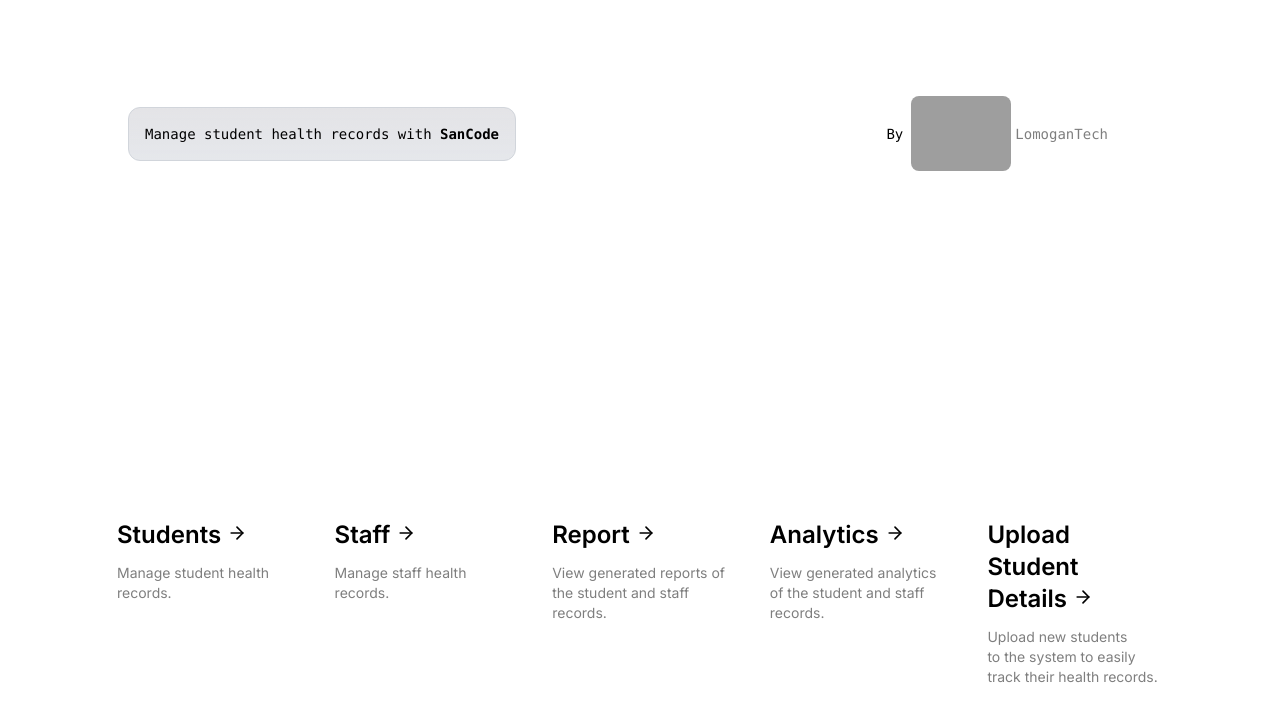
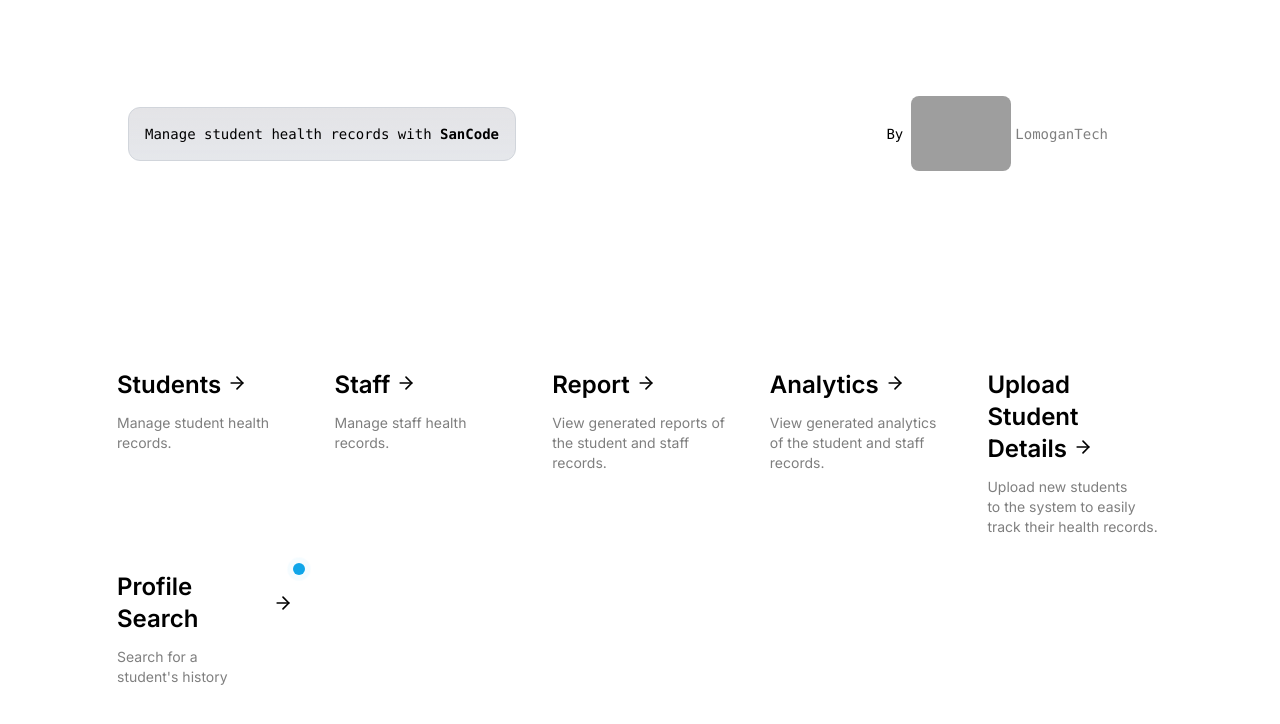
Before and after one commit to code-briomar/san-code, a Next.js app: page / in a window 1280 px wide. Shown: the top 724 px of the page. Built offline with nearby package versions, Linux system fonts and the light colour scheme; grey boxes are pictures that could not be loaded.

Commit message:
chore : linking the new section on the home menu

```diff
--- a/src/app/page.js
+++ b/src/app/page.js
@@ -4,7 +4,12 @@ import Image from "next/image";
 import { useEffect, useState } from "react";
 
 export default function Home() {
-  const [timeLeft, setTimeLeft] = useState({days:0,hours:0,minutes:0,seconds:0});
+  const [timeLeft, setTimeLeft] = useState({
+    days: 0,
+    hours: 0,
+    minutes: 0,
+    seconds: 0,
+  });
   useEffect(() => {
     console.log(
       "%c This project is developed by Briomar",
@@ -12,24 +17,27 @@ export default function Home() {
       "background: #222; color: #bada55"
     );
 
-
     const targetDate = new Date();
-    targetDate.setDate(targetDate.getDate()+4);
+    targetDate.setDate(targetDate.getDate() + 4);
 
     const calculateTimeLeft = () => {
       const now = new Date();
       const timeDifference = targetDate - now;
 
-      if(timeDifference > 0){
+      if (timeDifference > 0) {
         const days = Math.floor(timeDifference / (1000 * 60 * 60 * 24));
-        const hours = Math.floor((timeDifference % (1000 * 60 * 60 * 24)) / (1000 * 60 * 60));
-        const minutes = Math.floor((timeDifference % (1000 * 60 * 60)) / (1000 * 60));
+        const hours = Math.floor(
+          (timeDifference % (1000 * 60 * 60 * 24)) / (1000 * 60 * 60)
+        );
+        const minutes = Math.floor(
+          (timeDifference % (1000 * 60 * 60)) / (1000 * 60)
+        );
         const seconds = Math.floor((timeDifference % (1000 * 60)) / 1000);
-        setTimeLeft({days,hours,minutes,seconds});
+        setTimeLeft({ days, hours, minutes, seconds });
       } else {
-        setTimeLeft({days:0, hours:0,minutes:0,seconds:0});
+        setTimeLeft({ days: 0, hours: 0, minutes: 0, seconds: 0 });
       }
-    }
+    };
 
     const timer = setInterval(() => {
       calculateTimeLeft();
@@ -37,7 +45,7 @@ export default function Home() {
 
     return () => {
       clearInterval(timer);
-    }
+    };
   }, []);
   return (
     <>
@@ -165,6 +173,28 @@ export default function Home() {
               records.
             </p>
           </a>
+
+          <a
+            href="/profile/search"
+            className="relative group rounded-lg border border-transparent px-5 py-4 transition-colors hover:border-gray-300 hover:bg-gray-100 hover:dark:border-neutral-700 hover:dark:bg-neutral-800/30"
+          >
+            {/* Ping effect positioned at the top-right corner */}
+            <span className="absolute top-2 right-2 flex h-3 w-3">
+              <span className="animate-ping absolute inline-flex h-full w-full rounded-full bg-sky-400 opacity-75"></span>
+              <span className="relative inline-flex rounded-full h-3 w-3 bg-sky-500"></span>
+            </span>
+
+            {/* Main content */}
+            <h2 className="mb-3 text-2xl font-semibold flex items-center">
+              Profile Search
+              <span className="inline-block transition-transform group-hover:translate-x-1 motion-reduce:transform-none ml-2">
+                <ArrowRight className="w-5 h-5" />
+              </span>
+            </h2>
+            <p className="m-0 max-w-[30ch] text-sm opacity-50 text-balance">
+              Search for a student's history
+            </p>
+          </a>
         </div>
       </main>
     </>
```
